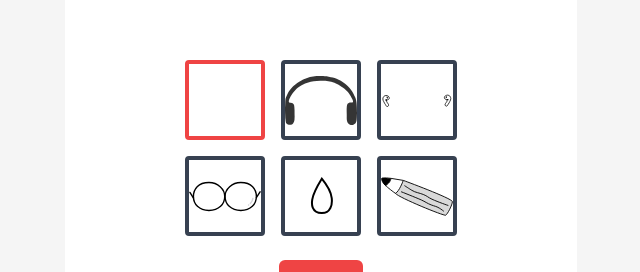
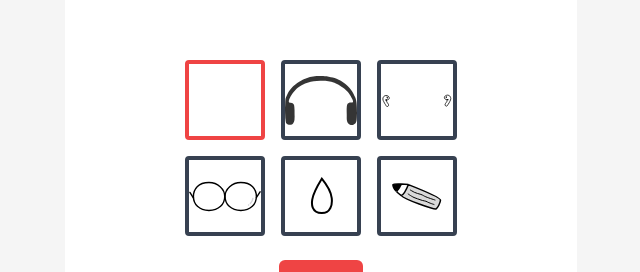
Before and after one commit to doodle-dev-avatar/doodle-dev-avatar-fe, a Next.js app: page /select/props in a window 1280 px wide. Shown: the part 220-492 px from the top of the page, without its empty margins (319-959 px from the left). Built offline with nearby package versions, Linux system fonts and the light colour scheme; a web font is replaced by a local one.

Commit message:
fix: pencil svg 이미지 변경

```diff
--- a/src/components/constants/propsIconType.tsx
+++ b/src/components/constants/propsIconType.tsx
@@ -116,39 +116,37 @@ export const propsIconType = {
   ),
   pencil: (
     <svg
-      width="118"
-      height="63"
-      viewBox="0 0 118 63"
+      width="50"
+      height="27"
+      viewBox="0 0 50 27"
       fill="none"
       xmlns="http://www.w3.org/2000/svg"
     >
       <path
-        d="M1.12242 1.81295C0.384292 3.64212 3.03222 10.229 7.76497 13.8872C7.76497 13.8872 12.4575 10.1656 14.0389 7.66656C15.6099 5.18425 16.622 1.81303 16.622 1.81303C16.622 1.81303 1.86054 -0.016232 1.12242 1.81295Z"
+        d="M1.00023 1.59577C0.589684 2.54833 2.05709 6.51845 4.50019 8.49983C4.50019 8.49983 6.63822 5.79417 7.50038 4.49983C8.35676 3.21416 9.34028 1 9.34028 1C9.34028 1 1.41077 0.643219 1.00023 1.59577Z"
         fill="black"
       />
       <path
-        d="M36.5498 5.10599C36.5498 5.10599 29.9072 23.4004 23.6335 26.3273C29.3967 33.5536 102.977 63.4378 105.929 62.1839C108.881 60.93 117 44.9873 117 39.8649C117 34.7425 36.5498 5.10599 36.5498 5.10599Z"
+        d="M16.3918 1.5956C16.3918 1.5956 12.6747 11.1316 9.34047 12.5932C12.2814 16.4631 42.4328 26.6227 44.0002 25.9998C45.5676 25.3769 48.4372 19.6927 48.5002 16.9998C48.5632 14.3068 16.3918 1.5956 16.3918 1.5956Z"
         fill="#D9D9D9"
       />
       <path
-        d="M23.6335 26.3273C29.9072 23.4004 36.5498 5.10599 36.5498 5.10599L16.622 1.81303C16.622 1.81303 15.6099 5.18425 14.0389 7.66656C12.4575 10.1656 7.76497 13.8872 7.76497 13.8872C7.76497 13.8872 16.6219 21.571 23.6335 26.3273Z"
+        d="M9.34047 12.5932C12.6747 11.1316 16.3918 1.5956 16.3918 1.5956L9.34028 1C9.34028 1 8.35676 3.21416 7.50038 4.49983C6.63822 5.79417 4.50019 8.49983 4.50019 8.49983C4.50019 8.49983 5.71284 10.0064 9.34047 12.5932Z"
         fill="white"
       />
       <path
-        d="M36.5498 5.10599C36.5498 5.10599 29.9072 23.4004 23.6335 26.3273M36.5498 5.10599C36.5498 5.10599 117 34.7425 117 39.8649C117 44.9873 108.881 60.93 105.929 62.1839C102.977 63.4378 29.3967 33.5536 23.6335 26.3273M36.5498 5.10599L16.622 1.81303M23.6335 26.3273C16.6219 21.571 7.76497 13.8872 7.76497 13.8872M7.76497 13.8872C3.03222 10.229 0.384292 3.64212 1.12242 1.81295C1.86054 -0.016232 16.622 1.81303 16.622 1.81303M7.76497 13.8872C7.76497 13.8872 12.4575 10.1656 14.0389 7.66656C15.6099 5.18425 16.622 1.81303 16.622 1.81303"
+        d="M16.3918 1.5956C16.3918 1.5956 12.6747 11.1316 9.34047 12.5932M16.3918 1.5956C16.3918 1.5956 48.5632 14.3068 48.5002 16.9998C48.4372 19.6927 45.5676 25.3769 44.0002 25.9998C42.4328 26.6227 12.2814 16.4631 9.34047 12.5932M16.3918 1.5956L9.34028 1M9.34047 12.5932C5.71284 10.0064 4.50019 8.49983 4.50019 8.49983M4.50019 8.49983C2.05709 6.51845 0.589684 2.54833 1.00023 1.59577C1.41077 0.643219 9.34028 1 9.34028 1M4.50019 8.49983C4.50019 8.49983 6.63822 5.79417 7.50038 4.49983C8.35676 3.21416 9.34028 1 9.34028 1"
         stroke="black"
         strokeWidth="1.5"
       />
       <path
-        d="M38.8613 13.8887C38.8613 13.8887 46.9473 19.1741 50.5543 21.3822C56.8517 25.2373 62.4141 25.3845 69.1901 28.1264C76.6521 31.1459 76.1616 32.4916 83.4767 35.9072C93.4864 40.581 109.75 46.1109 109.75 46.1109"
+        d="M18.2959 7C18.2959 7 21.1024 8.612 22.3554 9.28729C24.543 10.4663 26.4982 10.5538 28.862 11.4107C31.4651 12.3543 31.2831 12.7444 33.8317 13.8028C37.3191 15.2511 43 17 43 17"
         stroke="black"
-        strokeWidth="1.5"
         strokeLinecap="round"
       />
       <path
-        d="M102.641 55.4834C102.641 55.4834 98.7777 52.3979 95.5649 50.5169C89.9557 47.233 88.3473 47.6414 82.3245 45.3269C75.6918 42.7781 72.5072 40.0096 66.0011 37.1161C57.0984 33.1566 33.4227 23.8199 33.4227 23.8199"
+        d="M42 21.5C42 21.5 36.6931 19.7599 35.5 19C33.4169 17.6734 31.2478 17.9532 29 17C26.5247 15.9503 24.4245 15.6827 22 14.5C18.6824 12.8817 16.169 10.9997 16.169 10.9997"
         stroke="black"
-        strokeWidth="1.5"
         strokeLinecap="round"
       />
     </svg>
```
